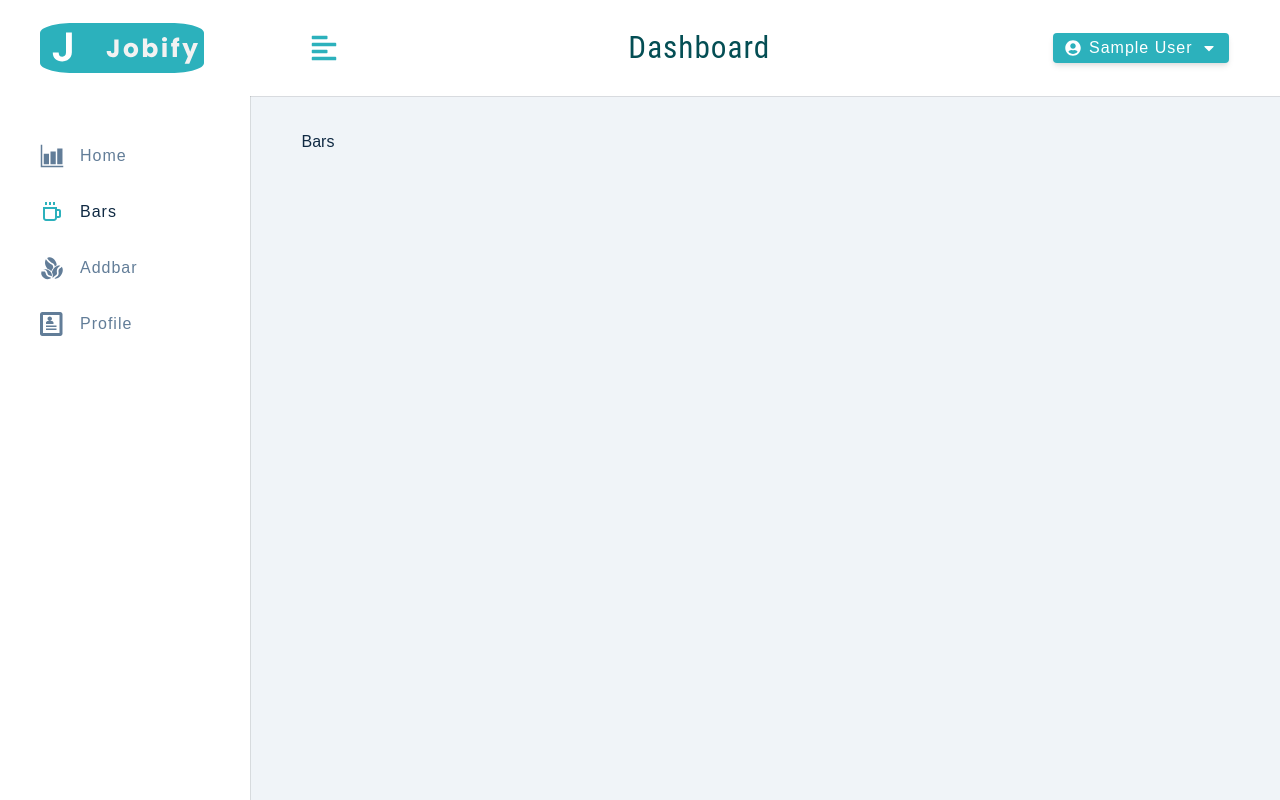
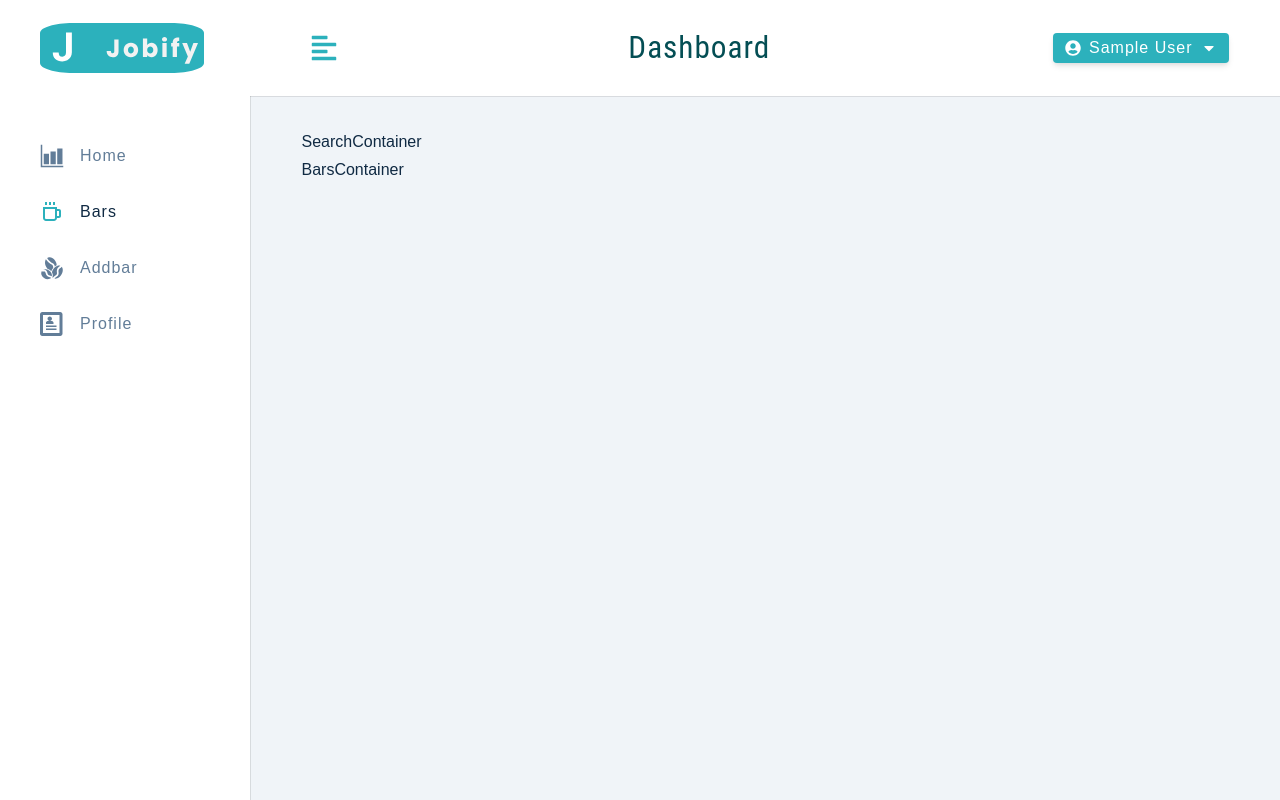
Before and after one commit to P-Pimentinha/BCM, a React (Create React App) app in the folder client/: page /bars in a window 1280 px wide. Built offline with nearby package versions, Linux system fonts and the light colour scheme; sample sign-in values are in the browser's storage.

Commit message:
adds: BAr/BarInfo/SearchContainer/BarsContainer components

```diff
--- /dev/null
+++ b/client/src/components/Bar.js
@@ -0,0 +1,7 @@
+import React from 'react';
+
+const Bar = () => {
+  return <div>Single bar</div>;
+};
+
+export default Bar;
--- /dev/null
+++ b/client/src/components/BarInfo.js
@@ -0,0 +1,7 @@
+import React from 'react';
+
+const BarInfo = () => {
+  return <h2>BarInfo</h2>;
+};
+
+export default BarInfo;
--- /dev/null
+++ b/client/src/components/BarsContainer.js
@@ -0,0 +1,7 @@
+import React from 'react';
+
+const BarsContainer = () => {
+  return <div>BarsContainer</div>;
+};
+
+export default BarsContainer;
--- /dev/null
+++ b/client/src/components/SearchContainer.js
@@ -0,0 +1,7 @@
+import React from 'react';
+
+const SearchContainer = () => {
+  return <div>SearchContainer</div>;
+};
+
+export default SearchContainer;
--- a/client/src/components/index.js
+++ b/client/src/components/index.js
@@ -4,5 +4,20 @@ import Alert from './Alert';
 import BigSidebar from './BigSidebar';
 import SmallSidebar from './SmallSidebar';
 import Navbar from './Navbar';
+import BarsContainer from './BarsContainer';
+import SearchContainer from './SearchContainer';
+import Bar from './Bar';
+import BarInfo from './BarInfo';
 
-export { Logo, FormRow, Alert, BigSidebar, SmallSidebar, Navbar };
+export {
+  Logo,
+  FormRow,
+  Alert,
+  BigSidebar,
+  SmallSidebar,
+  Navbar,
+  BarsContainer,
+  SearchContainer,
+  Bar,
+  BarInfo,
+};
--- a/client/src/pages/dashboard/Bars.js
+++ b/client/src/pages/dashboard/Bars.js
@@ -1,7 +1,13 @@
 import React from 'react';
+import { BarsContainer, SearchContainer } from '../../components';
 
 const Bars = () => {
-  return <div>Bars</div>;
+  return (
+    <>
+      <SearchContainer />
+      <BarsContainer />
+    </>
+  );
 };
 
 export default Bars;
```
